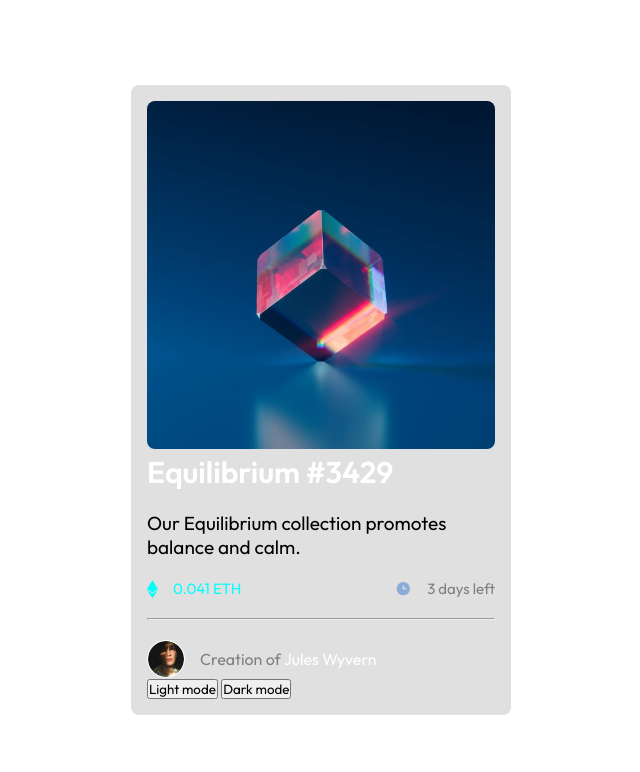
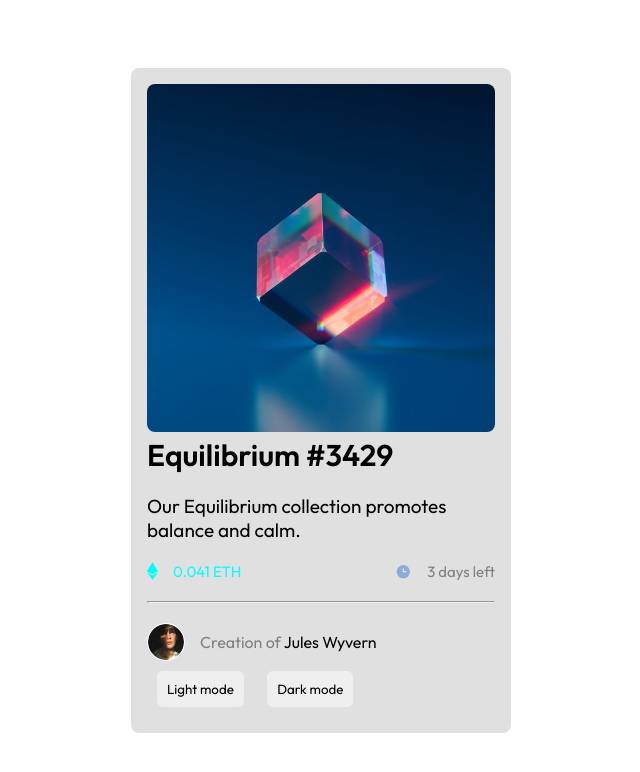
Before and after one commit to Bluelock-11/nft-preview-card-component-main, a plain HTML site: page index.html in a window 1280 px wide. Both pictures are taken after a click on the button "Light mode". Shown: the whole page, without its empty margins (319-959 px from the left). Drawn offline with Linux system fonts and the light colour scheme.

Commit message:
Modified

```diff
--- a/index.css
+++ b/index.css
@@ -109,7 +109,20 @@ hr {
   border-radius: 5px;
 }
 
-.button {
+#buttonOne {
+  border: 40px;
+  margin: 10px;
+  padding: 10px;
+  border-radius: 6px;
+}
+
+#buttonTwo {
+  border: 40px;
+  margin: 10px;
+  padding: 10px;
+  border-radius: 6px;
+}
+
+#julesWyvern {
   color: black;
-  background-color: black;
 }
--- a/index.html
+++ b/index.html
@@ -34,7 +34,7 @@
 
       <section class="imgBox" id="imgC">
         <img src="images/image-equilibrium.jpg" alt="">
-        <h1 class="title">Equilibrium #3429</h1>
+        <h1 class="title" id="titleBox">Equilibrium #3429</h1>
       </section>
 
       <br>
@@ -61,7 +61,7 @@
 
     <section class="imgContainer" id="iD">
       <img class="creator" src="images/image-avatar.png" alt="">
-      <p class="p">Creation of <span class="aB">Jules Wyvern</span></p>
+      <p class="p">Creation of <span class="aB" id="julesWyvern">Jules Wyvern</span></p>
       </section>
 
     <button id="buttonOne" onclick='lightMode()'> Light mode </button>
--- a/index.js
+++ b/index.js
@@ -3,10 +3,13 @@ let card = document.getElementById("cardBox");
 let details = document.getElementById("detailBox");
 let buttonOne = document.getElementById("buttonOne");
 let buttonTwo = document.getElementById("buttonTwo");
+let title = document.getElementById("titleBox");
+let aB = document.getElementById("julesWyvern");
 
 function lightMode() {
   background.style.backgroundColor = "white";
   card.style.backgroundColor = "#e0e0e0";
+  title.style.color = "black";
   details.style.color = "black";
 }
 
@@ -14,6 +17,8 @@ function darkMode() {
   background.style.backgroundColor = "black";
   card.style.backgroundColor = "#222222";
   details.style.color = "white";
+  title.style.color = "white";
+  aB.style.color = "white";
 }
 
 buttonOne.addEventListener("click", lightMode);
```
